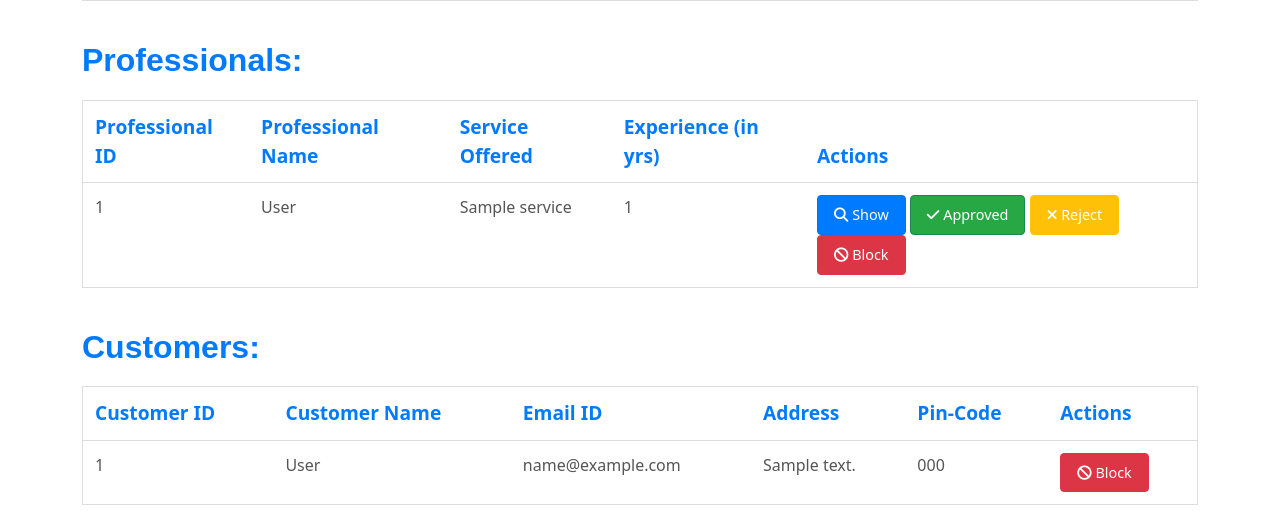
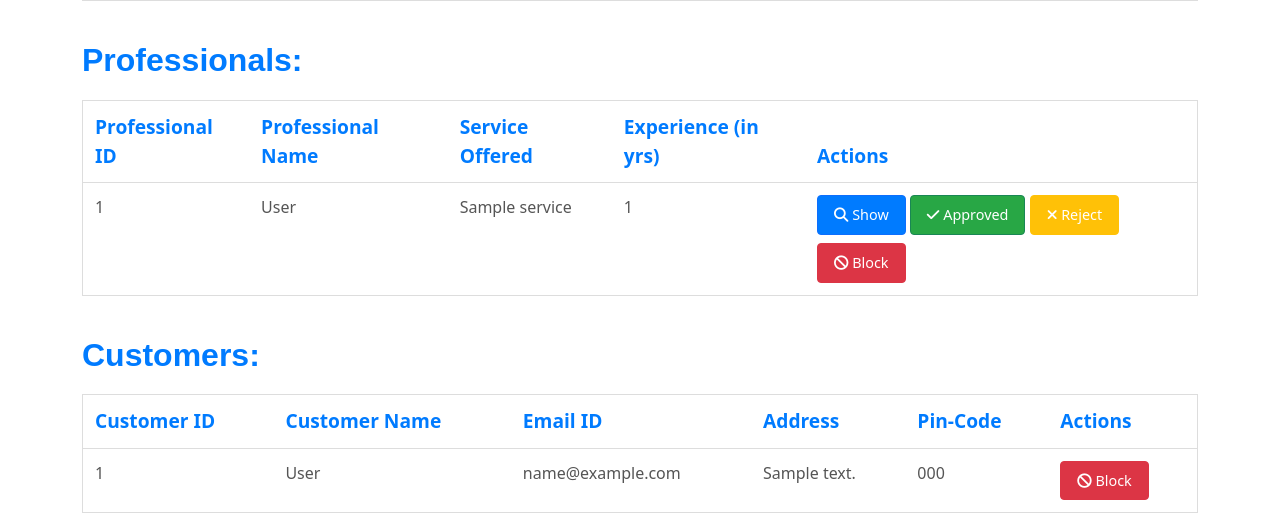
Before and after one commit to vanika02/HouseholdApp, a Flask app: page /admin/dashboard in a window 1280 px wide. Shown: the part 486-1009 px from the top of the page. Run offline with Flask 3, Linux system fonts and the light colour scheme; the visitor is signed in with stand-in values (Sample User, id 1); tables that the repository leaves empty hold one stand-in row (values such as "Sample post"); parts of the project's set-up code (start-up, migrations or seed data) failed here and were passed over; some libraries are stand-ins or nearby versions.

Commit message:
professional table buttons changed

```diff
--- a/app/templates/admin_dashboard.html
+++ b/app/templates/admin_dashboard.html
@@ -78,27 +78,31 @@ Admin Dashboard
             <td>{{ professional.service.name }}</td>
             <td>{{ professional.experience }}</td>
             <td>
-                <a href="{{ url_for('admin.show_professional', id=professional.id) }}" class="btn btn-primary">
+                <a href="{{ url_for('admin.show_professional', id=professional.id) }}" class="btn btn-primary mb-2">
                     <i class="fas fa-search"></i> Show
                 </a>
                 {% if not professional.user.is_verified and not professional.user.is_rejected %}
-                <a href="{{ url_for('admin.approve_professional', id=professional.id) }}" class="btn btn-primary">
+                <a href="{{ url_for('admin.approve_professional', id=professional.id) }}"
+                    class="btn btn-primary btn-sm mb-2">
                     <i class="fas fa-check"></i> Approve
                 </a>
                 {% endif %}
                 {% if professional.user.is_verified and not professional.user.is_rejected and not
                 professional.user.is_blocked %}
-                <a href="{{ url_for('admin.approve_professional', id=professional.id) }}" class="btn btn-success">
+                <a href="{{ url_for('admin.approve_professional', id=professional.id) }}"
+                    class="btn btn-success btn-sm mb-2">
                     <i class="fas fa-check"></i> Approved
                 </a>
                 {% endif %}
                 {% if not professional.user.is_rejected and not professional.user.is_blocked %}
-                <a href="{{ url_for('admin.reject_professional', id=professional.id) }}" class="btn btn-warning">
+                <a href="{{ url_for('admin.reject_professional', id=professional.id) }}"
+                    class="btn btn-warning btn-sm mb-2">
                     <i class="fas fa-times"></i> Reject
                 </a>
                 {% endif %}
                 {% if professional.user.is_rejected and not professional.user.is_blocked %}
-                <a href="{{ url_for('admin.reject_professional', id=professional.id) }}" class="btn btn-warning">
+                <a href="{{ url_for('admin.reject_professional', id=professional.id) }}"
+                    class="btn btn-warning btn-sm mb-2">
                     <i class="fas fa-times"></i> Rejected
                 </a>
                 {% endif %}
@@ -107,7 +111,7 @@ Admin Dashboard
                     <i class="fas fa-ban"></i> Blocked
                 </a>
                 {% else %}
-                <a href="{{ url_for('admin.block_professional', id=professional.id) }}" class="btn btn-danger">
+                <a href="{{ url_for('admin.block_professional', id=professional.id) }}" class="btn btn-danger btn-lg">
                     <i class="fas fa-ban"></i> Block
                 </a>
                 {% endif %}
```
